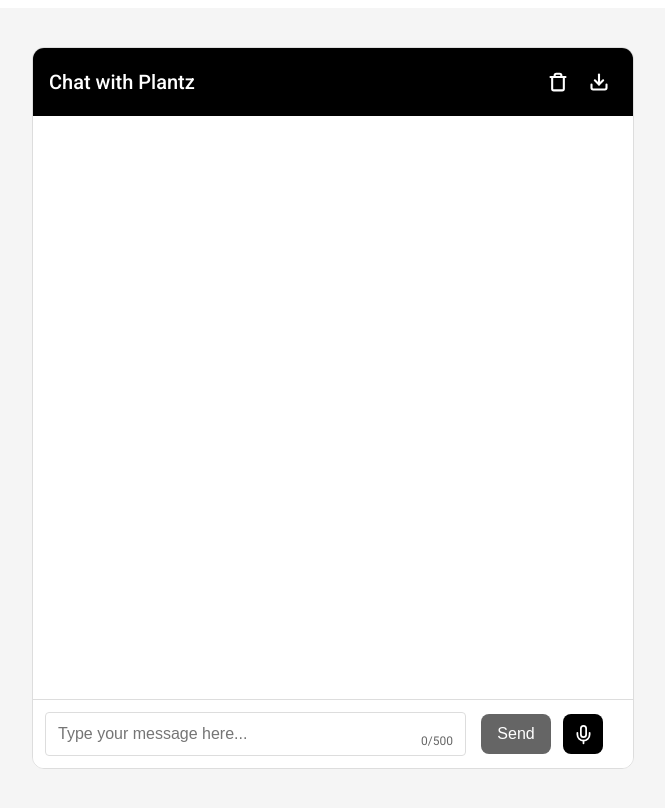
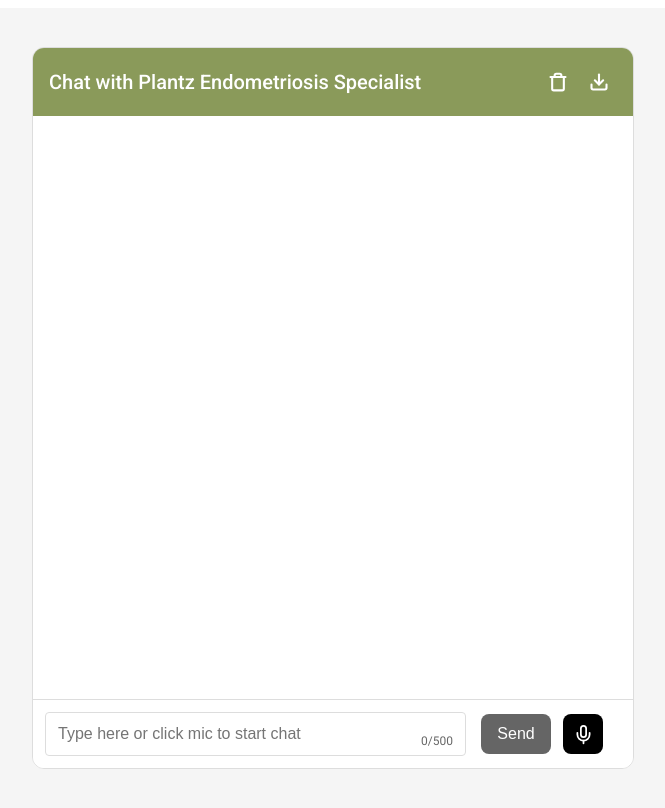
Before and after one commit to MillionMedia2/Voice-Chat-Endo, a Next.js app: page / in a window 1280 px wide. Shown: the top 808 px of the page, without its empty margins (307-972 px from the left). Built offline with nearby package versions, Linux system fonts and the light colour scheme.

Commit message:
design changes

```diff
--- a/components/Chat.tsx
+++ b/components/Chat.tsx
@@ -252,7 +252,7 @@
     <Layout>
       <div className={styles.chatContainer}>
         <div className={styles.chatHeader}>
-          <span>Chat with Plantz</span>
+          <span>Chat with Plantz Endometriosis Specialist</span>
           <div className={styles.headerButtons}>
             <button
               onClick={clearConversation}
@@ -315,7 +315,7 @@
           <div className={styles.inputWrapper}>
             <input
               type="text"
-              placeholder="Type your message here..."
+              placeholder="Type here or click mic to start chat"
               value={inputText}
               onChange={(e) => {
                 if (e.target.value.length <= MAX_MESSAGE_LENGTH) {
--- a/styles/chat.module.css
+++ b/styles/chat.module.css
@@ -22,7 +22,7 @@
 
 .chatHeader {
   padding: 16px;
-  background-color: #000;
+  background-color: #8a9a5a;
   color: #fff;
   font-size: 1.25rem;
   font-weight: 500;
```
